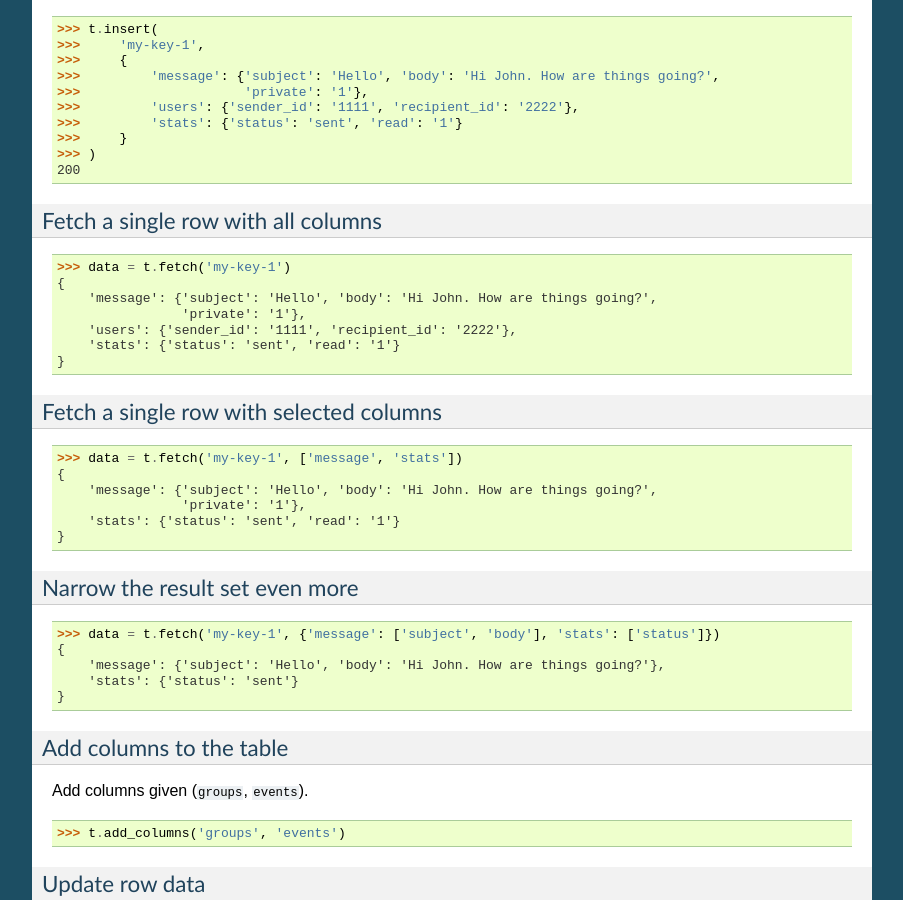
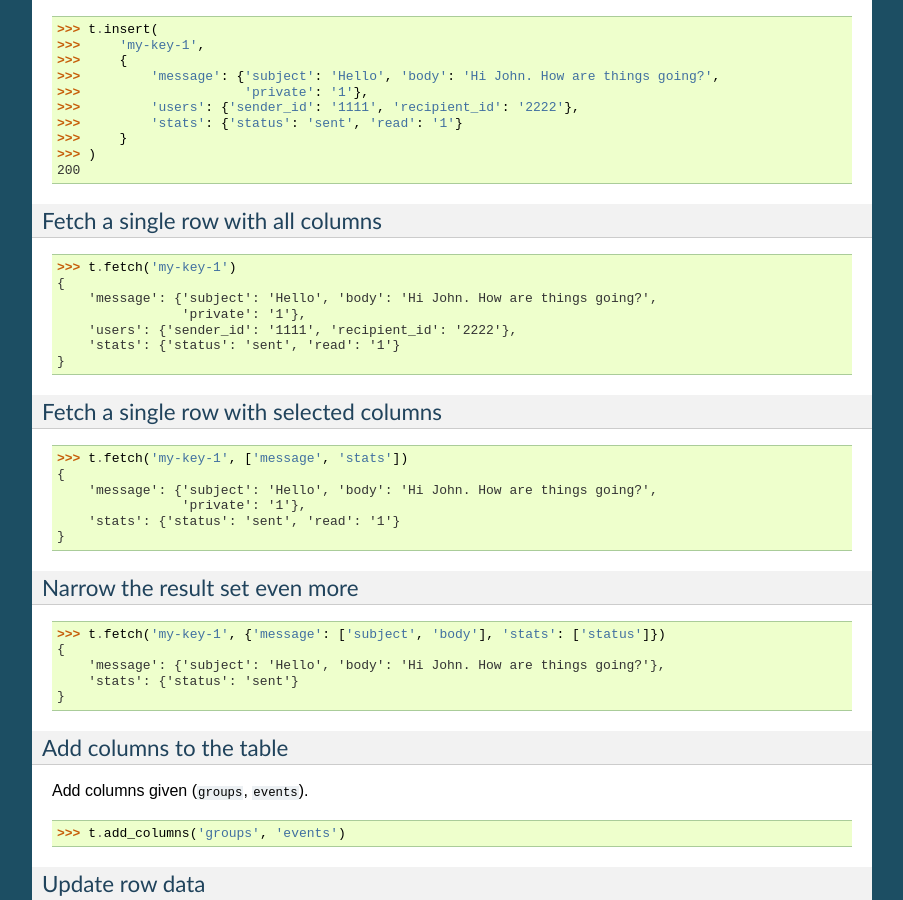
Before and after one commit to barseghyanartur/starbase, a Sphinx documentation site: the page built from docs/index.rst, in a window 1280 px wide and 900 px high, scrolled down 2250 px. Shown: the whole window, without its empty margins (198-1101 px from the left). Built offline with Sphinx 7.4.7, drawn with Linux system fonts in a browser that asks for light colours.

Commit message:
docs updated

```diff
--- a/docs/index.rst
+++ b/docs/index.rst
@@ -114,7 +114,7 @@ Insert data into a single row
 
 Fetch a single row with all columns
 -----------------------------------------
->>> data = t.fetch('my-key-1')
+>>> t.fetch('my-key-1')
 {
     'message': {'subject': 'Hello', 'body': 'Hi John. How are things going?',
                 'private': '1'},
@@ -124,7 +124,7 @@ Fetch a single row with all columns
 
 Fetch a single row with selected columns
 -----------------------------------------
->>> data = t.fetch('my-key-1', ['message', 'stats'])
+>>> t.fetch('my-key-1', ['message', 'stats'])
 {
     'message': {'subject': 'Hello', 'body': 'Hi John. How are things going?',
                 'private': '1'},
@@ -133,7 +133,7 @@ Fetch a single row with selected columns
 
 Narrow the result set even more
 -----------------------------------------
->>> data = t.fetch('my-key-1', {'message': ['subject', 'body'], 'stats': ['status']})
+>>> t.fetch('my-key-1', {'message': ['subject', 'body'], 'stats': ['status']})
 {
     'message': {'subject': 'Hello', 'body': 'Hi John. How are things going?'},
     'stats': {'status': 'sent'}
--- a/readme.rst
+++ b/readme.rst
@@ -114,7 +114,7 @@ Insert data into a single row
 
 Fetch a single row with all columns
 -----------------------------------------
->>> data = t.fetch('my-key-1')
+>>> t.fetch('my-key-1')
 {
     'message': {'subject': 'Hello', 'body': 'Hi John. How are things going?',
                 'private': '1'},
@@ -124,7 +124,7 @@ Fetch a single row with all columns
 
 Fetch a single row with selected columns
 -----------------------------------------
->>> data = t.fetch('my-key-1', ['message', 'stats'])
+>>> t.fetch('my-key-1', ['message', 'stats'])
 {
     'message': {'subject': 'Hello', 'body': 'Hi John. How are things going?',
                 'private': '1'},
@@ -133,7 +133,7 @@ Fetch a single row with selected columns
 
 Narrow the result set even more
 -----------------------------------------
->>> data = t.fetch('my-key-1', {'message': ['subject', 'body'], 'stats': ['status']})
+>>> t.fetch('my-key-1', {'message': ['subject', 'body'], 'stats': ['status']})
 {
     'message': {'subject': 'Hello', 'body': 'Hi John. How are things going?'},
     'stats': {'status': 'sent'}
```
